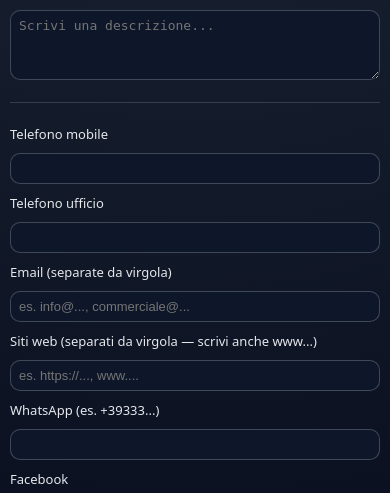
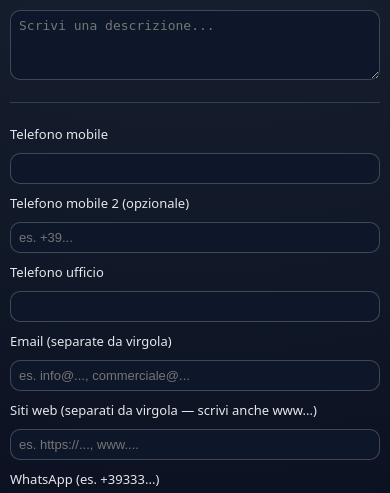
Before and after one commit to gidl59/pay4you-cards-fire, a Flask app: page /admin/new in a window 390 px wide. Shown: the part 419-912 px from the top of the page. Run offline with Flask 3, Linux system fonts and the light colour scheme; the visitor is signed in with stand-in values (Sample User, id 1); some libraries are stand-ins or nearby versions.

Commit message:
Add optional second mobile phone input field
Added an optional second mobile phone input field.

```diff
--- a/templates/agent_form.html
+++ b/templates/agent_form.html
@@ -30,6 +30,10 @@
 
       <label>Telefono mobile</label>
       <input type="text" name="phone_mobile" value="{{ agent.phone_mobile if agent else '' }}">
+
+      <!-- ✅ NUOVO: secondo numero mobile (opzionale) -->
+      <label>Telefono mobile 2 (opzionale)</label>
+      <input type="text" name="phone_mobile2" value="{{ agent.phone_mobile2 if agent and agent.phone_mobile2 else '' }}" placeholder="es. +39...">
 
       <label>Telefono ufficio</label>
       <input type="text" name="phone_office" value="{{ agent.phone_office if agent else '' }}">
```
